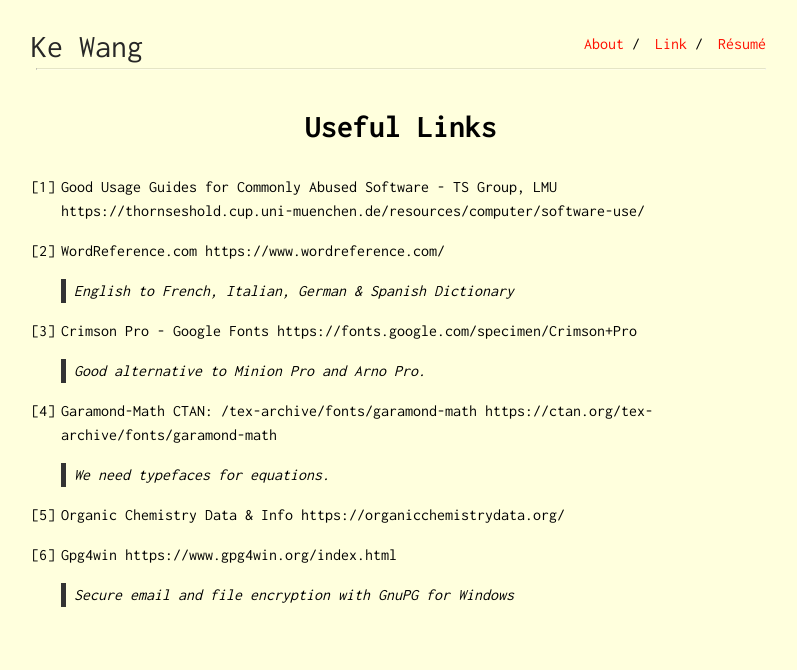
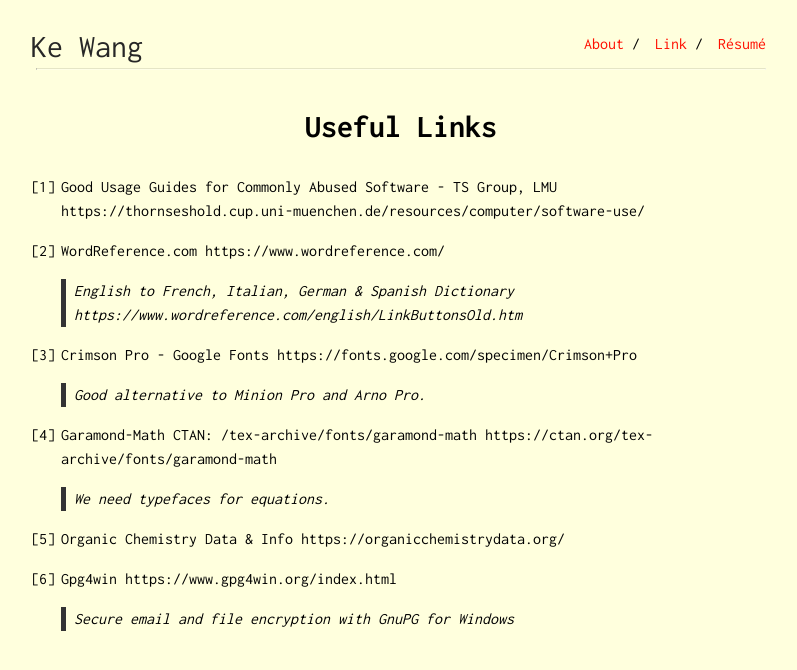
Before and after one commit to ekdc11/ekdc11.github.io, a Jekyll site: the page built from link.md, in a window 1280 px wide. Shown: the top 670 px of the page, without its empty margins (239-1036 px from the left). Built offline with Jekyll 4.4.1, drawn with Linux system fonts in a browser that asks for light colours; part of the change alters nothing that is shown.

Commit message:
Update link.md

```diff
--- a/link.md
+++ b/link.md
@@ -9,6 +9,7 @@ https://thornseshold.cup.uni-muenchen.de/resources/computer/software-use/
 2. WordReference.com
 https://www.wordreference.com/
 > English to French, Italian, German & Spanish Dictionary
+> https://www.wordreference.com/english/LinkButtonsOld.htm
 
 3. Crimson Pro - Google Fonts
 https://fonts.google.com/specimen/Crimson+Pro
```
